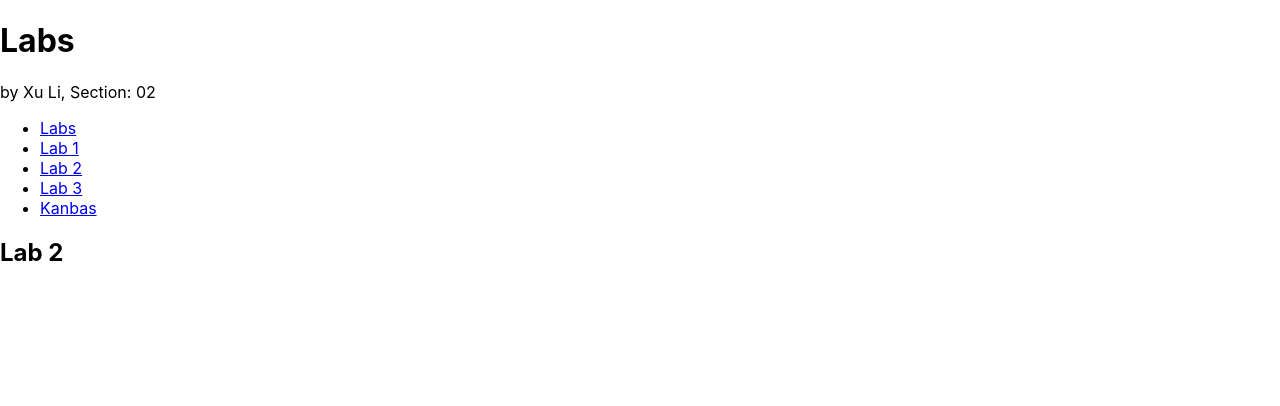
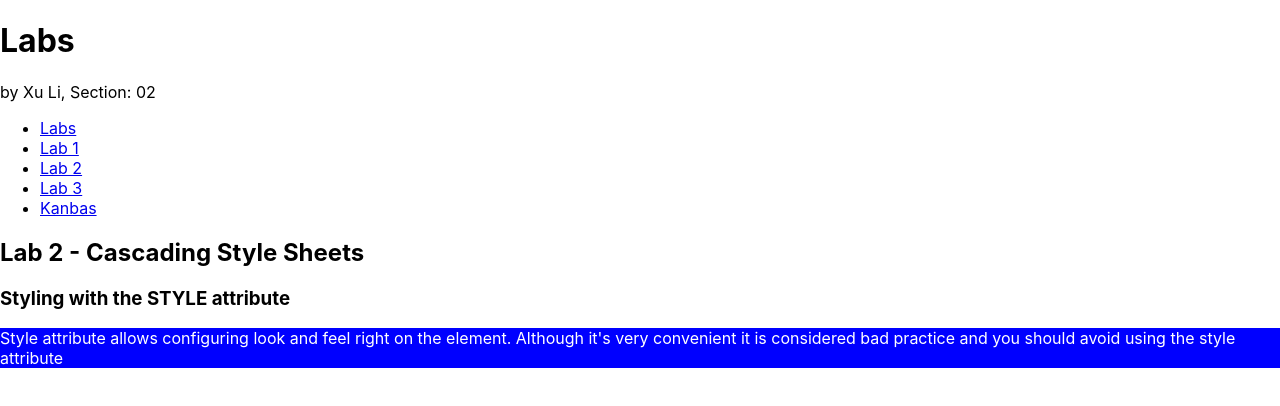
Before and after one commit to Ninesay725/kanbas-react-web-app, a React (Create React App) app: page /#/Labs/Lab2 in a window 1280 px wide. Shown: the top 406 px of the page. Built offline with nearby package versions, Linux system fonts and the light colour scheme.

Commit message:
start the a2 3.1.2

```diff
--- a/package.json
+++ b/package.json
@@ -14,7 +14,7 @@
     "react-dom": "^18.3.1",
     "react-router": "^6.26.1",
     "react-router-dom": "^6.26.1",
-    "react-scripts": "5.0.1",
+    "react-scripts": "^5.0.1",
     "typescript": "^4.9.5",
     "web-vitals": "^2.1.4"
   },
--- /dev/null
+++ b/src/Labs/Lab2/index.css
@@ -0,0 +1,4 @@
+p {
+    background-color: blue;
+    color: white;
+}
--- a/src/Labs/Lab2/index.tsx
+++ b/src/Labs/Lab2/index.tsx
@@ -1,7 +1,15 @@
+import "./index.css";
 export default function Lab2() {
     return (
-        <div>
-            <h2>Lab 2</h2>
+        <div id="wd-lab2">
+            <h2>Lab 2 - Cascading Style Sheets</h2>
+            <h3>Styling with the STYLE attribute</h3>
+            <p>
+                Style attribute allows configuring look and feel
+                right on the element. Although it's very convenient
+                it is considered bad practice and you should avoid
+                using the style attribute
+            </p>
         </div>
     );
 }
```
Also changed, not shown: 1 other file (tests, documents, lock files or other folders).
